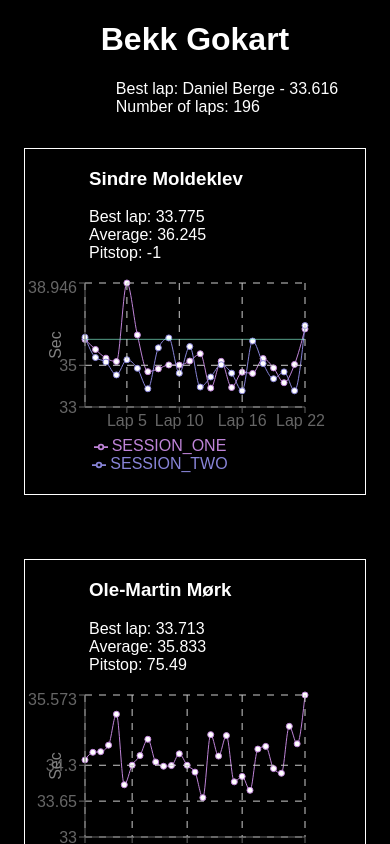
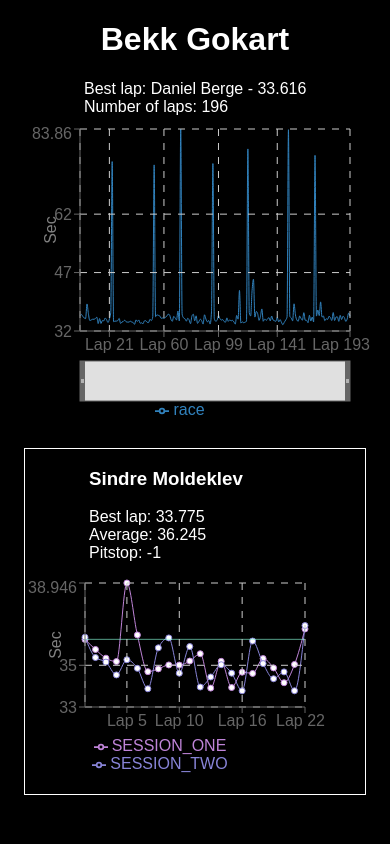
Before and after one commit to MathiasSJacobsen/gokart-stats, a React (Create React App) app: page / in a window 390 px wide. Shown: the top 844 px of the page. Built offline with nearby package versions, Linux system fonts and the light colour scheme.

Commit message:
Fix mobile for team chart

```diff
--- a/src/landing/Landing.tsx
+++ b/src/landing/Landing.tsx
@@ -12,11 +12,19 @@ import styled from "styled-components";
 import PersonalStat from "../personalStats/PersonalStat";
 import db from "../db/db.json";
 import { getTeamFastestLap, getTeamLapData, transformLapData } from "../utils";
+import { useEffect, useState } from "react";
+import { useWindowSize } from "../hooks/useWindowSize";
 
 type Props = {};
 
 const Landing = (props: Props) => {
   const data = transformLapData(db);
+  const [windowWidth, _] = useWindowSize();
+  const [chartWidth, setChartWidth] = useState(0);
+
+  useEffect(() => {
+    setChartWidth(windowWidth > 767 ? 1000 : 350);
+  }, [windowWidth]);
 
   const bestTeamLap = getTeamFastestLap(data);
 
@@ -31,8 +39,8 @@ const Landing = (props: Props) => {
             <span>{`Number of laps: 196`}</span>
           </TeamStats>
 
-          {/* <LineChart
-            width={1000}
+          <LineChart
+            width={chartWidth}
             height={300}
             data={getTeamLapData()}
             margin={{ top: 5, right: 20, bottom: 5, left: 0 }}
@@ -44,7 +52,7 @@ const Landing = (props: Props) => {
             <YAxis label={{ value: "Sec", angle: -90 }} domain={[32]} />
             <Tooltip />
             <Brush />
-          </LineChart> */}
+          </LineChart>
         </TeamContainer>
         <PersonalStatsContainer>
           {data.map((e) => (
--- a/src/personalStats/PersonalStat.tsx
+++ b/src/personalStats/PersonalStat.tsx
@@ -50,7 +50,6 @@ const PersonalStat = ({ user }: Props) => {
   }, [data]);
 
   useEffect(() => {
-    console.log("heihei");
     setChartHeight(vertical > 767 ? 300 : 200);
     setChartWidth(vertical > 767 ? 500 : 300);
   }, [vertical]);
```
